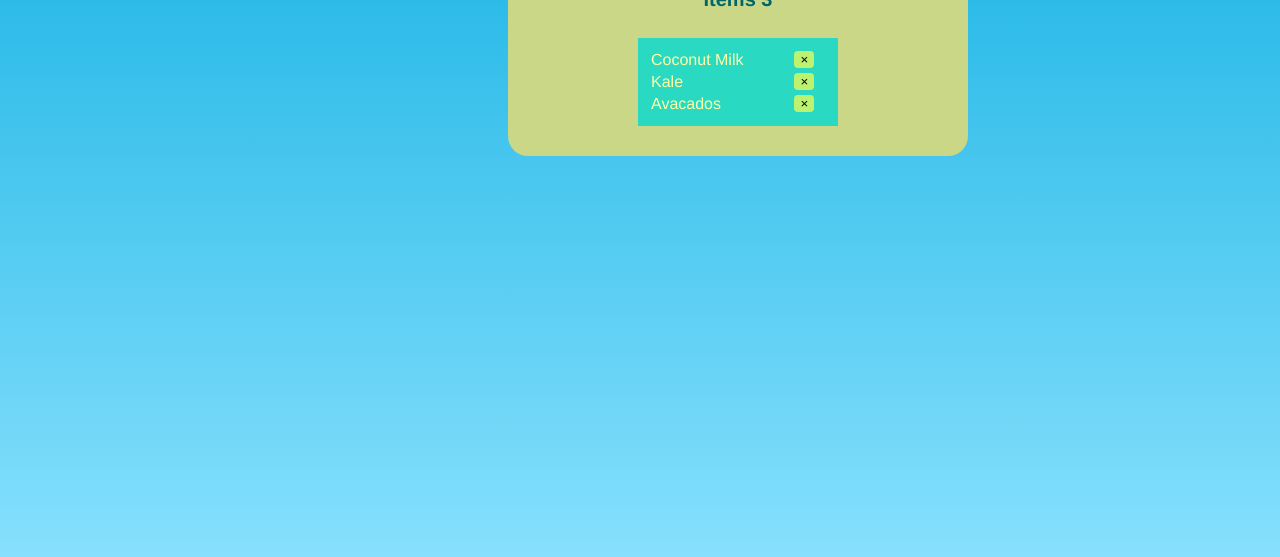
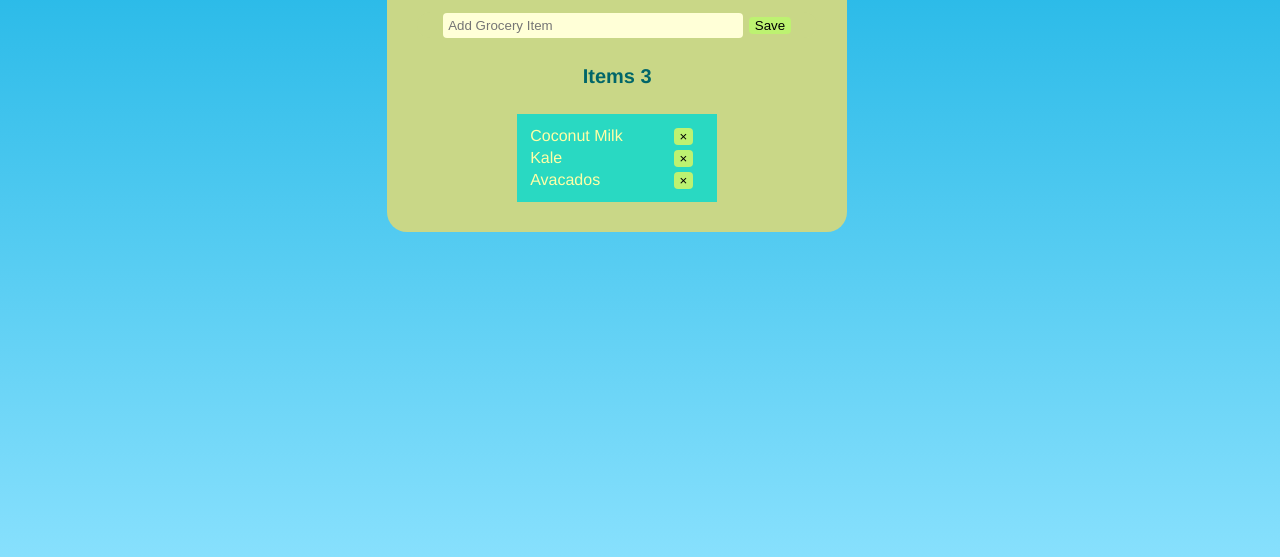
Before and after one commit to amkodya/FEF, a plain HTML site: page index.html in a window 1280 px wide. Shown: the part 243-800 px from the top of the page. Drawn offline with Linux system fonts and the light colour scheme.

Commit message:
grocery list 2
grocery list 2

```diff
--- a/css/style.css
+++ b/css/style.css
@@ -20,7 +20,7 @@ div:nth-child(1){
 	border-radius: 20px;
 	width: 400px;
 	padding: 30px;
-	margin: 50px 500px;
+	margin: 10% 30%;
 }
 div#add {
 	padding: 0;
```
Also changed, not shown: 1 other file.
